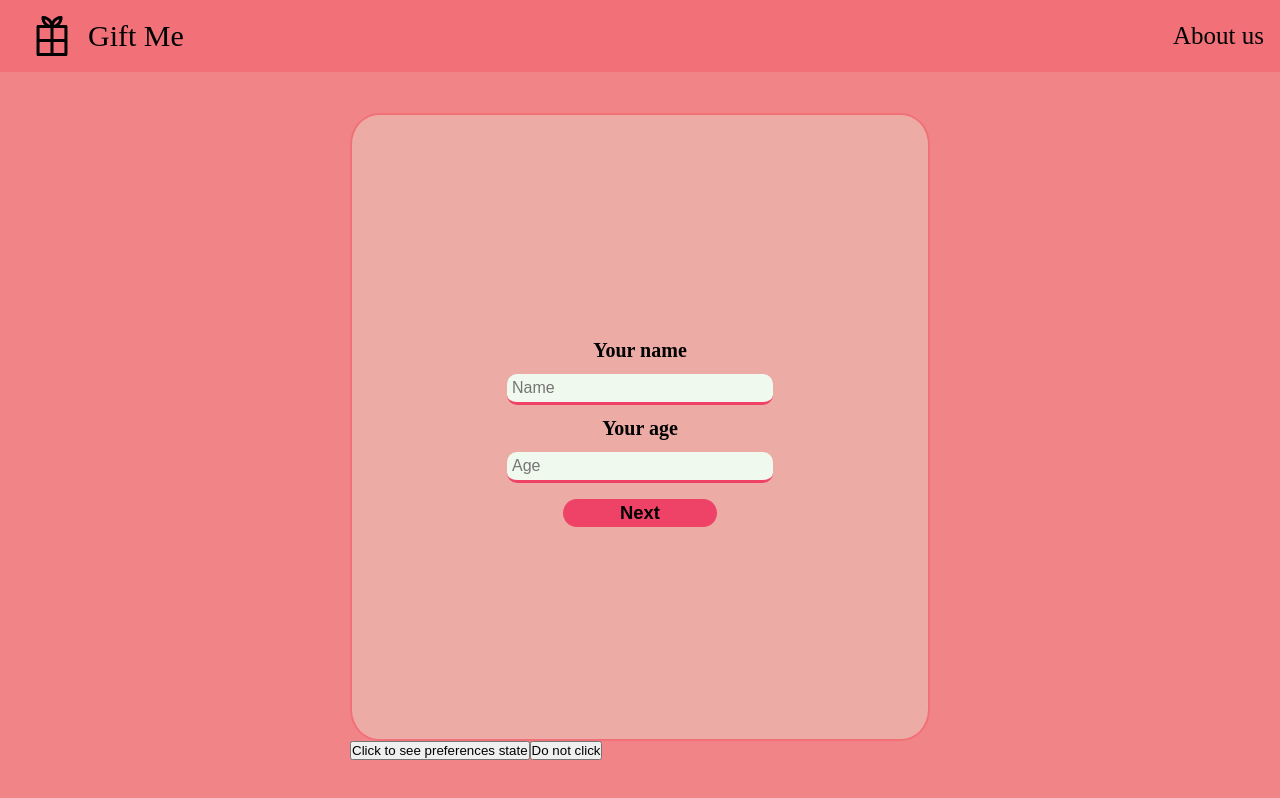
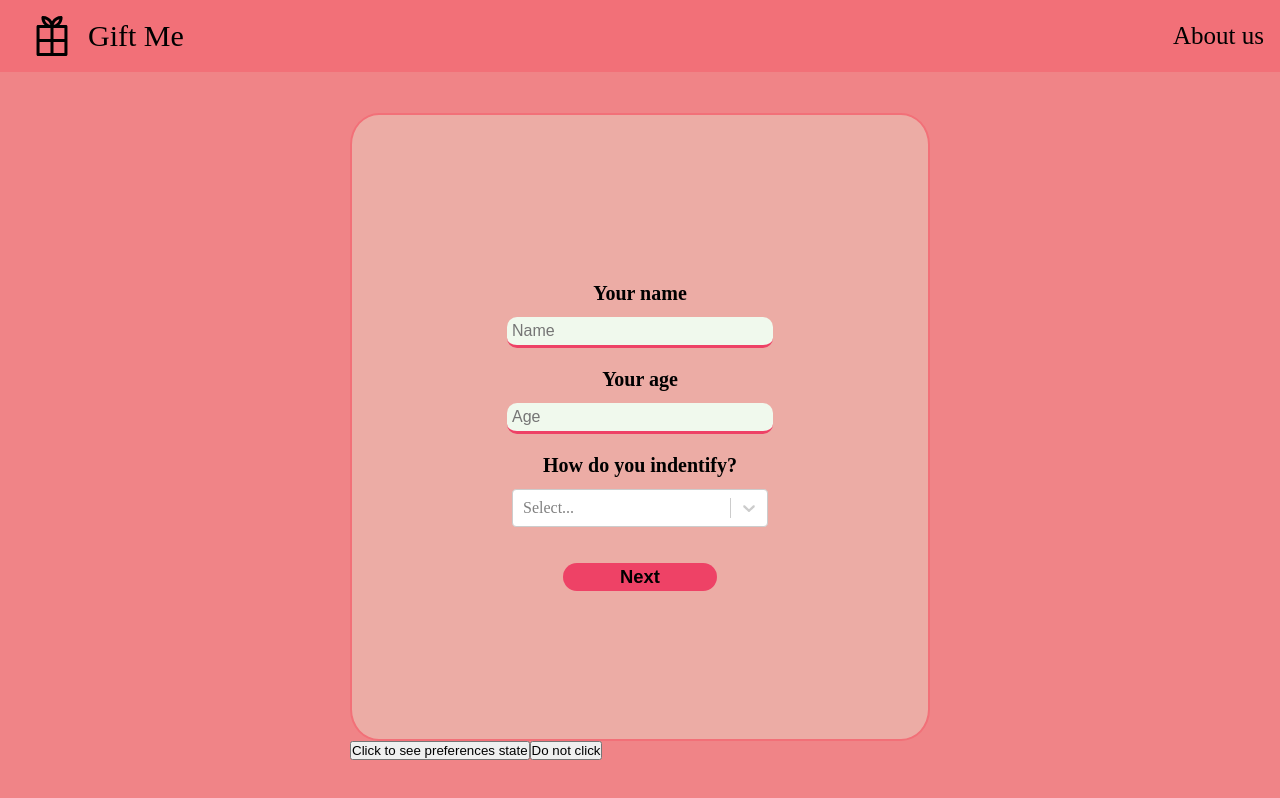
Before and after one commit to TonBorrell/gift-me-front, a React (Create React App) app: page / in a window 1280 px wide. Built offline with nearby package versions, Linux system fonts and the light colour scheme.

Commit message:
add select component

```diff
--- a/package.json
+++ b/package.json
@@ -9,6 +9,7 @@
     "react": "^18.2.0",
     "react-dom": "^18.2.0",
     "react-scripts": "^2.1.3",
+    "react-select": "^5.7.0",
     "react-simple-star-rating": "^5.1.7",
     "web-vitals": "^2.1.4"
   },
--- a/src/components/NameAge.css
+++ b/src/components/NameAge.css
@@ -13,7 +13,7 @@
 
 h3 {
   font-size: 2.5vh;
-  padding: 1.5vh;
+  padding-top: 2.5vh;
 }
 
 .pref-button {
@@ -30,3 +30,9 @@ h3 {
 .pref-button:hover {
   cursor: pointer;
 }
+
+.pref-select {
+  width: 20vw;
+  padding-bottom: 2.5vh;
+  font-size: 100%;
+}
--- a/src/components/NameAge.js
+++ b/src/components/NameAge.js
@@ -1,4 +1,5 @@
 import React from "react";
+import Select from "react-select";
 
 import "./NameAge.css";
 
@@ -18,6 +19,19 @@ function NameAge(props) {
     }));
   };
 
+  const handleChangeSelect = (e) => {
+    props.setPreferences((prevState) => ({
+      ...prevState,
+      ["sex"]: e.value,
+    }));
+  };
+
+  const options = [
+    { value: "men", label: "Men" },
+    { value: "women", label: "Women" },
+    { value: "other", label: "Other" },
+  ];
+
   return (
     <div className="name-age-user">
       <h3>Your name</h3>
@@ -34,6 +48,10 @@ function NameAge(props) {
         name="age"
         onChange={handleChange}
       />
+      <h3>How do you indentify?</h3>
+      <div className="pref-select">
+        <Select options={options} onChange={handleChangeSelect} />
+      </div>
       <button onClick={buttonNext} className="pref-button">
         Next
       </button>
```
Also changed, not shown: 1 other file (tests, documents, lock files or other folders).
